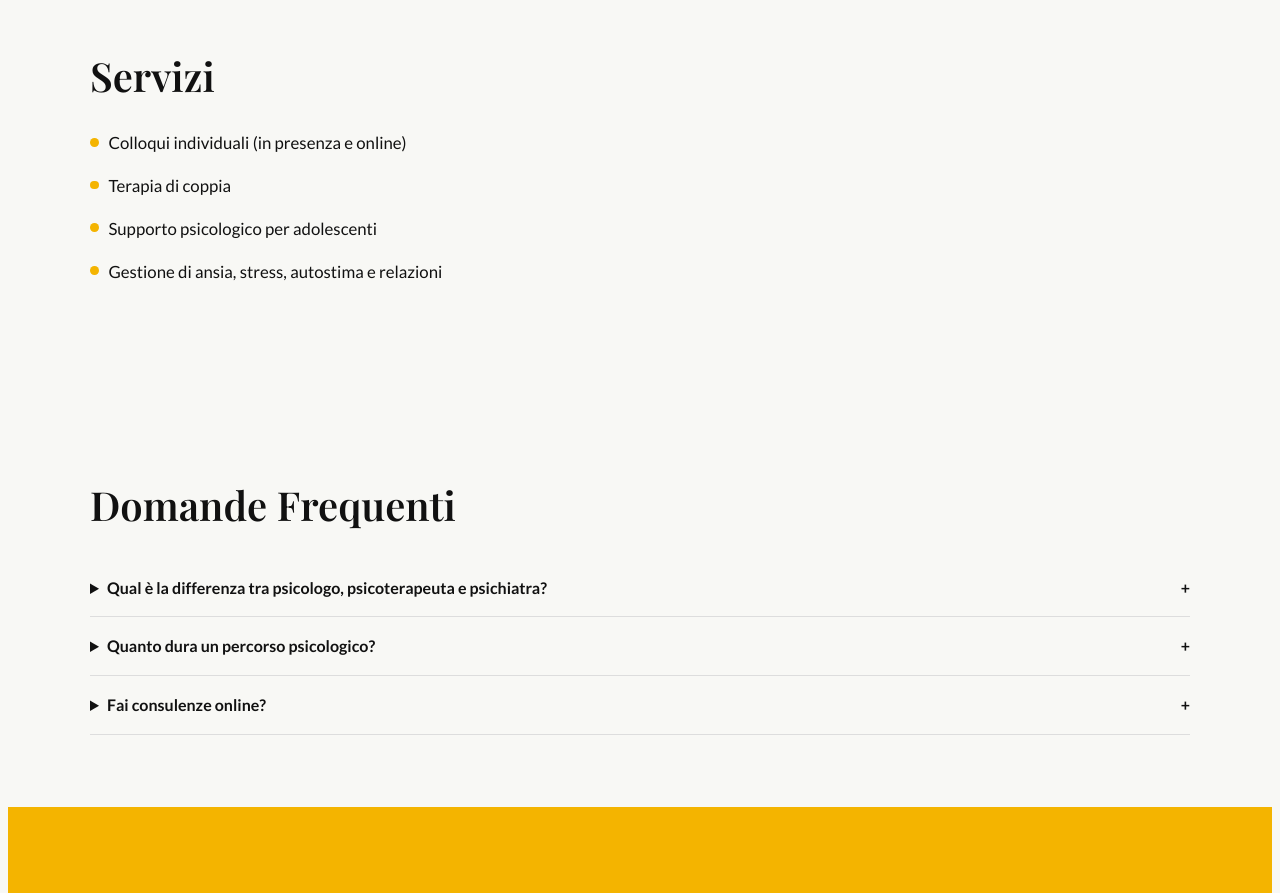
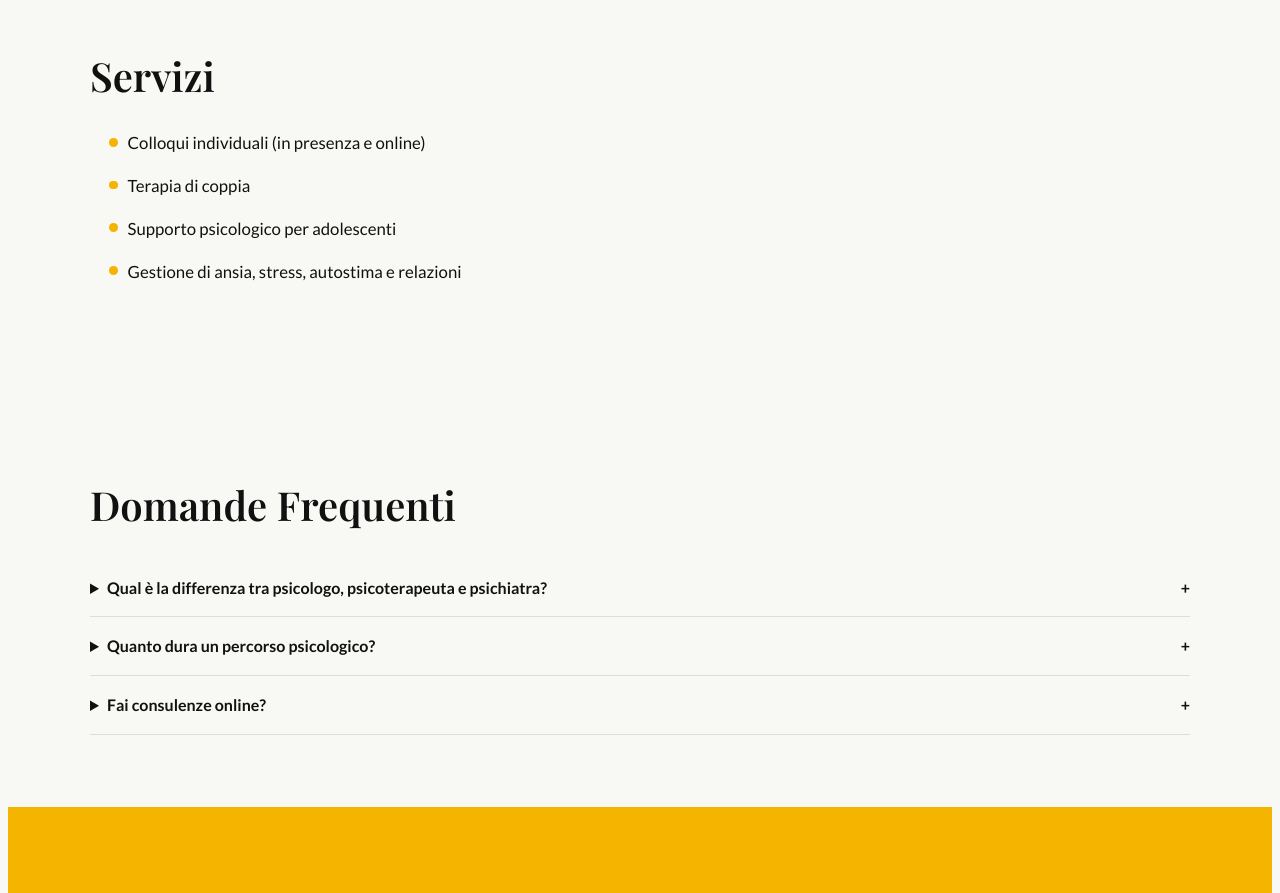
Before and after one commit to MegaRaf1992/GIUSEPPINA-D-AMATO-PSICOLOGA, a plain HTML site: page index.html in a window 1280 px wide. Shown: the part 1180-2073 px from the top of the page. Drawn offline with nearby package versions, Linux system fonts and the light colour scheme.

Commit message:
Update style.css

```diff
--- a/style.css
+++ b/style.css
@@ -130,9 +130,9 @@ img{width:100%;display:block;border-radius:var(--radius);}
 /* ===================================================== */
 /* — contenitore — */
 .services-list{
-  margin:0;                     /* niente rientro extra           */
+  margin:0 0 0 1.2rem;                     /* niente rientro extra           */
   padding:0;                    /* rimuove padding di default     */
-  list-style:none;              /* useremo un pallino custom      */
+  list-style:disc;              /* useremo un pallino custom      */
   max-width:700px;
 }
 
```
